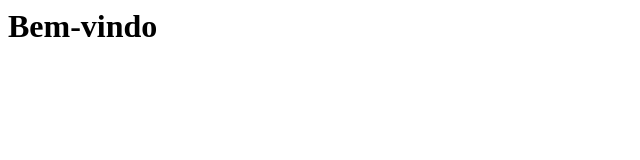
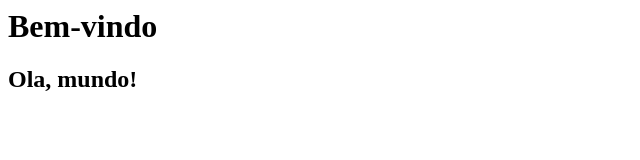
Before and after one commit to Paulo1901/curso-git-github-completo, a plain HTML site: page index.html in a window 1280 px wide. Shown: the whole page, without its empty margins (0-640 px from the left). Drawn offline with Linux system fonts and the light colour scheme.

Commit message:
colocando h2

```diff
--- a/index.html
+++ b/index.html
@@ -1 +1,2 @@
 <h1>Bem-vindo</h1>
+<h2>Ola, mundo!</h2>
```
